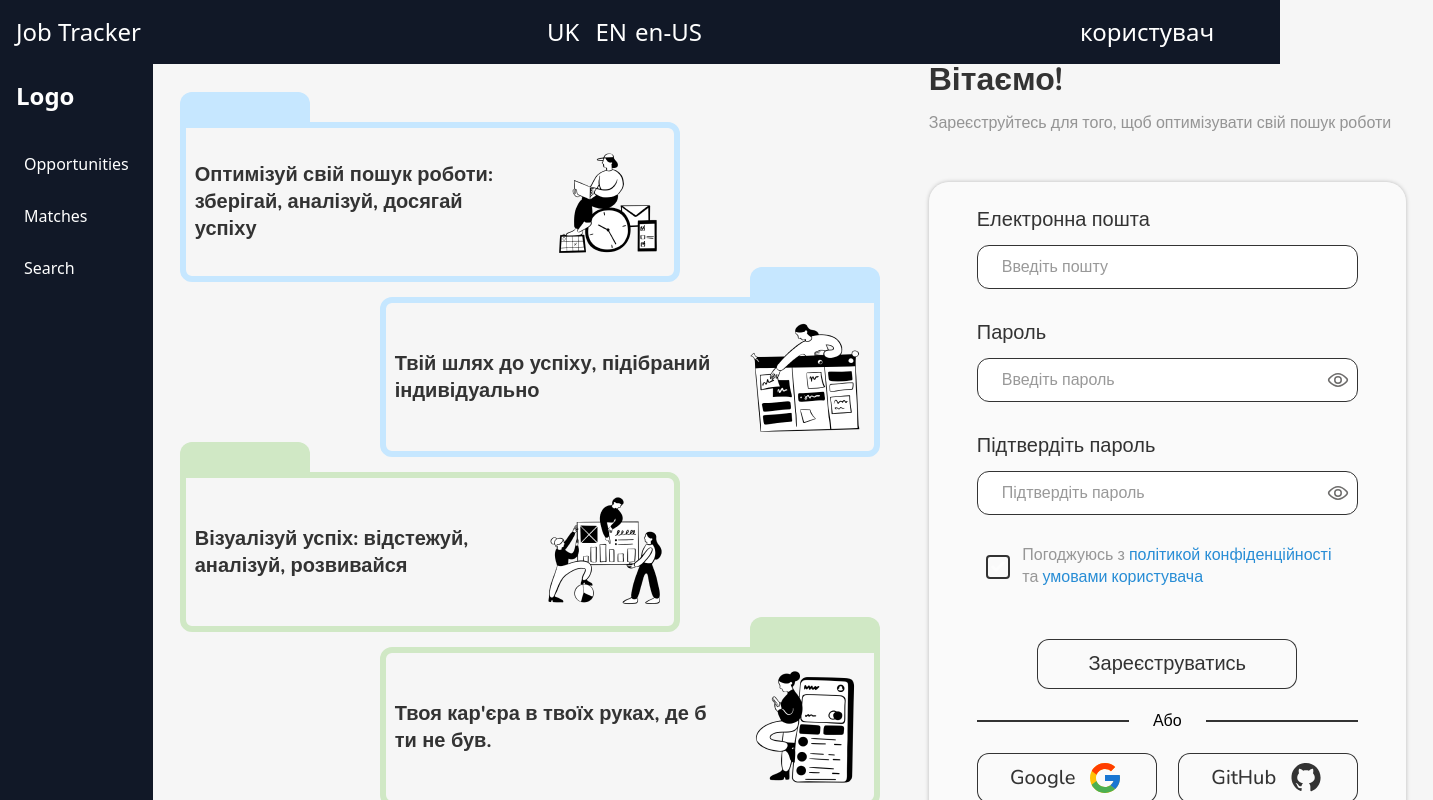
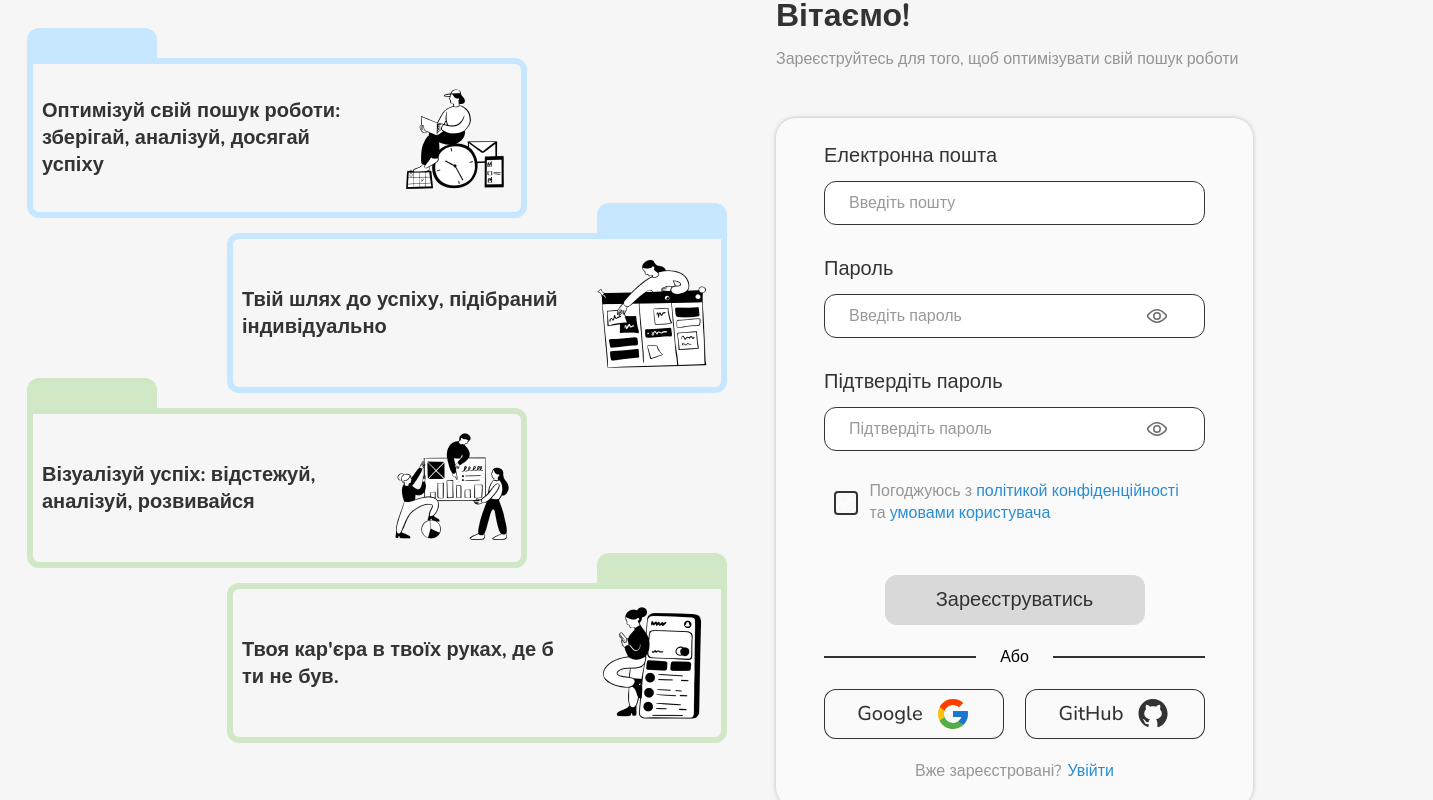
Before and after one commit to baza-trainee/job-tracker-frontend, a React (Vite) app: page /sign-up in a window 1280 px wide. Shown: the top 800 px of the page, 1433 px wide, since content can reach past the window. Built offline with nearby package versions, Linux system fonts and the light colour scheme.

Commit message:
Authorization Layout HTML CSS

```diff
--- a/src/App.tsx
+++ b/src/App.tsx
@@ -14,12 +14,9 @@ function App() {
         <Route path="opportunities" element={<Opportunities />} />
         <Route path="matches" element={<Matches />} />
         <Route path="search" element={<Search />} />
-        <Route
-          path="/sign-up"
-          element={<AuthorizationLayout type="signUp" />}
-        />
-        <Route path="/log-in" element={<AuthorizationLayout type="logIn" />} />
       </Route>
+      <Route path="/sign-up" element={<AuthorizationLayout type="signUp" />} />
+      <Route path="/log-in" element={<AuthorizationLayout type="logIn" />} />
       <Route path="*" element={<Navigate to="/" />} />
     </Routes>
   );
--- a/src/components/checkbox/Checkbox.props.ts
+++ b/src/components/checkbox/Checkbox.props.ts
@@ -1,12 +1,10 @@
 import { FieldErrors, UseFormRegister } from "react-hook-form";
-import { z } from "zod";
-import { RegisterSchema } from "../../pages/auth/useAuth";
 
 export interface CheckboxProps {
-  name: keyof z.infer<typeof RegisterSchema>;
+  name: any;
   className?: string;
   label?: React.ReactNode | string;
-  register: UseFormRegister<z.infer<typeof RegisterSchema>>;
+  register: UseFormRegister<any>;
   errors: FieldErrors;
   type?: "default" | "signUp";
   id?: string;
--- a/src/components/form/FormExample.tsx
+++ b/src/components/form/FormExample.tsx
@@ -7,9 +7,10 @@ import { zodResolver } from "@hookform/resolvers/zod";
 import { Button } from "../buttons/Button/Button";
 
 import { Input } from "../inputs/Input/Input";
+
 import { InputPassword } from "../inputs/InputPassword/InputPassword";
 
-import { RegisterSchema } from "../../pages/auth/useAuth";
+import { SignInSchema } from "../../pages/auth/useAuth";
 
 export const FormExample = () => {
   const [isSending, setIsSending] = useState(false);
@@ -20,18 +21,17 @@ export const FormExample = () => {
     reset,
     resetField,
     formState: { errors, isDirty },
-  } = useForm<z.infer<typeof RegisterSchema>>({
+  } = useForm<z.infer<typeof SignInSchema>>({
     defaultValues: {
-      username: "",
       password: "",
       email: "",
     },
 
-    resolver: zodResolver(RegisterSchema),
+    resolver: zodResolver(SignInSchema),
     mode: "onChange",
   });
 
-  const onSubmit: SubmitHandler<z.infer<typeof RegisterSchema>> = async (
+  const onSubmit: SubmitHandler<z.infer<typeof SignInSchema>> = async (
     data,
   ) => {
     try {
@@ -57,17 +57,6 @@ export const FormExample = () => {
           <Input
             register={register}
             resetField={resetField}
-            key="username"
-            name="username"
-            placeholder="type your name"
-            type="text"
-            label="Ім'я"
-            errors={errors}
-          />
-
-          <Input
-            register={register}
-            resetField={resetField}
             key="email"
             name="email"
             placeholder="type your email"
@@ -75,10 +64,11 @@ export const FormExample = () => {
             className=""
             label="Електронна пошта"
             errors={errors}
-          />
+            />
 
           <InputPassword
             register={register}
+            resetField={resetField}
             key="password"
             name="password"
             placeholder="type your password"
--- a/src/components/form/FormExample/FormExample.tsx
+++ b/src/components/form/FormExample/FormExample.tsx
@@ -9,7 +9,7 @@ import { Button } from "../../buttons/Button/Button";
 import { Input } from "../../inputs/Input/Input";
 import { InputPassword } from "../../inputs/InputPassword/InputPassword";
 
-import { RegisterSchema } from "../../../pages/auth/useAuth";
+import { SignInSchema } from "../../../pages/auth/useAuth";
 
 export const FormExample = () => {
   const [isSending, setIsSending] = useState(false);
@@ -20,18 +20,17 @@ export const FormExample = () => {
     reset,
     resetField,
     formState: { errors, isDirty },
-  } = useForm<z.infer<typeof RegisterSchema>>({
+  } = useForm<z.infer<typeof SignInSchema>>({
     defaultValues: {
-      username: "",
       password: "",
       email: "",
     },
 
-    resolver: zodResolver(RegisterSchema),
+    resolver: zodResolver(SignInSchema),
     mode: "onChange",
   });
 
-  const onSubmit: SubmitHandler<z.infer<typeof RegisterSchema>> = async (
+  const onSubmit: SubmitHandler<z.infer<typeof SignInSchema>> = async (
     data,
   ) => {
     try {
@@ -57,17 +56,6 @@ export const FormExample = () => {
           <Input
             register={register}
             resetField={resetField}
-            key="username"
-            name="username"
-            placeholder="type your name"
-            type="text"
-            label="Ім'я"
-            errors={errors}
-          />
-
-          <Input
-            register={register}
-            resetField={resetField}
             key="email"
             name="email"
             placeholder="type your email"
@@ -79,6 +67,7 @@ export const FormExample = () => {
 
           <InputPassword
             register={register}
+            resetField={resetField}
             key="password"
             name="password"
             placeholder="type your password"
--- a/src/components/inputs/Input/Input.props.ts
+++ b/src/components/inputs/Input/Input.props.ts
@@ -1,13 +1,11 @@
 import { FieldErrors, UseFormRegister } from "react-hook-form";
-import { z } from "zod";
-import { RegisterSchema } from "../../../pages/auth/useAuth";
 
 export interface InputProps {
-  name: keyof z.infer<typeof RegisterSchema>;
+  name: any;
   placeholder: string;
   className?: string;
   label?: string;
-  register: UseFormRegister<z.infer<typeof RegisterSchema>>;
+  register: UseFormRegister<any>
   errors: FieldErrors;
   type?: string;
   value?: string;
--- a/src/components/inputs/Input/Input.tsx
+++ b/src/components/inputs/Input/Input.tsx
@@ -34,7 +34,7 @@ export const Input = ({
           <input
             id={`input-${name}`}
             className={cn(
-              "peer h-11 w-full rounded-xl border px-6 py-2 font-nunito text-base font-medium text-text-primary transition placeholder:font-nunito placeholder:text-text-gray placeholder-shown:border-text-primary focus:border-accent focus:outline-none active:border-accent",
+              "peer h-11 w-full rounded-xl border px-6 py-2 font-nunito text-base font-medium text-text-primary transition placeholder:font-nunito placeholder:text-text-gray placeholder-shown:border-text-primary focus:border-accent focus:outline-none active:border-accent ",
               {
                 ["border-successful"]: !error,
                 ["border-error placeholder-shown:border-error focus:border-error active:border-error"]:
@@ -47,7 +47,7 @@ export const Input = ({
             {...register(name)}
             aria-describedby={`inputError-${name}`}
           />
-          {errors && error ? (
+          {error ? (
             <button
               onClick={() => handleResetField(name)}
               className={
--- a/src/components/inputs/InputPassword/InputPassword.props.ts
+++ b/src/components/inputs/InputPassword/InputPassword.props.ts
@@ -1,15 +1,14 @@
 import { FieldErrors, UseFormRegister } from "react-hook-form";
-import { z } from "zod";
-import { RegisterSchema } from "../../../pages/auth/useAuth";
 
 export interface InputPasswordProps {
-  name: keyof z.infer<typeof RegisterSchema>;
+  name: any;
   placeholder: string;
   className: string;
   label?: string;
-  register: UseFormRegister<z.infer<typeof RegisterSchema>>;
+  register: UseFormRegister<any>;
   errors: FieldErrors;
   type: string;
   value?: string;
   id?: string;
+  resetField(name: string): void;
 }
--- a/src/components/inputs/InputPassword/InputPassword.tsx
+++ b/src/components/inputs/InputPassword/InputPassword.tsx
@@ -75,13 +75,17 @@ export const InputPassword: React.FC<InputPasswordProps> = ({
   className,
   type,
   register,
+  resetField,
   errors,
   label,
   value,
   id,
 }) => {
   const error = errors[name];
-  console.log("Ошибка для пароля:", error);
+
+  const handleResetField = (name: string) => {
+    resetField(name);
+  };
 
   const [showPassword, setShowPassword] = useState(false);
 
@@ -103,7 +107,7 @@ export const InputPassword: React.FC<InputPasswordProps> = ({
           <input
             id={`input-${name}`}
             className={cn(
-              "h-11 w-full rounded-xl border px-6 py-2 font-nunito text-base font-medium text-text-primary transition placeholder:font-nunito placeholder:text-text-gray placeholder-shown:border-text-primary focus:border-accent focus:outline-none active:border-accent",
+              "peer h-11 w-full rounded-xl border py-2 pl-6 pr-16 font-nunito text-base font-medium text-text-primary transition placeholder:font-nunito placeholder:text-text-gray placeholder-shown:border-text-primary focus:border-accent focus:outline-none active:border-accent",
               {
                 ["border-successful"]: !error,
                 ["border-error placeholder-shown:border-error focus:border-error active:border-error"]:
@@ -116,12 +120,60 @@ export const InputPassword: React.FC<InputPasswordProps> = ({
             {...register(name)}
             aria-describedby={`inputError-${name}`}
           />
+          {error ? (
+            <button
+              onClick={() => handleResetField(name)}
+              className={
+                "absolute right-2 top-[50%] mt-auto h-6 translate-y-[-50%] cursor-pointer"
+              }
+            >
+              <svg
+                width="24"
+                height="24"
+                viewBox="0 0 24 24"
+                fill="none"
+                xmlns="http://www.w3.org/2000/svg"
+              >
+                <g id="Icons/cancel_24px">
+                  <path
+                    id="icon"
+                    fillRule="evenodd"
+                    clipRule="evenodd"
+                    d="M12 2C6.47 2 2 6.47 2 12C2 17.53 6.47 22 12 22C17.53 22 22 17.53 22 12C22 6.47 17.53 2 12 2ZM12 20C7.59 20 4 16.41 4 12C4 7.59 7.59 4 12 4C16.41 4 20 7.59 20 12C20 16.41 16.41 20 12 20ZM12 10.59L15.59 7L17 8.41L13.41 12L17 15.59L15.59 17L12 13.41L8.41 17L7 15.59L10.59 12L7 8.41L8.41 7L12 10.59Z"
+                    fill="#FC8972"
+                  />
+                </g>
+              </svg>
+            </button>
+          ) : (
+            <div
+              className={
+                "absolute right-2 top-[50%] mt-auto h-6 translate-y-[-50%] cursor-pointer peer-placeholder-shown:hidden"
+              }
+            >
+              <svg
+                width="24"
+                height="24"
+                viewBox="0 0 24 24"
+                fill="none"
+                xmlns="http://www.w3.org/2000/svg"
+              >
+                <g id="Icons/check_box">
+                  <path
+                    id="icon"
+                    d="M19 3H5C3.9 3 3 3.9 3 5V19C3 20.1 3.9 21 5 21H19C20.1 21 21 20.1 21 19V5C21 3.9 20.1 3 19 3ZM19 19H5V5H19V19ZM17.99 9L16.58 7.58L9.99 14.17L7.41 11.6L5.99 13.01L9.99 17L17.99 9Z"
+                    fill="#D0E8C5"
+                  />
+                </g>
+              </svg>
+            </div>
+          )}
 
           <button
             type="button"
             onClick={toggleShowPassword}
             className={
-              "absolute right-2 top-[50%] mt-auto h-6 translate-y-[-50%] cursor-pointer"
+              "absolute right-9 top-[50%] mt-auto h-6 translate-y-[-50%] cursor-pointer"
             }
           >
             {showPassword ? <EyeClosed_icon /> : <EyeOpen_icon />}
--- a/src/pages/auth/AuthorizationLayout.tsx
+++ b/src/pages/auth/AuthorizationLayout.tsx
@@ -9,29 +9,32 @@ import LoginCardImages from "./LoginImages/LoginCardImages";
 import { Input } from "../../components/inputs/Input/Input";
 import { InputPassword } from "../../components/inputs/InputPassword/InputPassword";
 import Checkbox from "../../components/checkbox/Checkbox";
-import Separator from "../../components/separator/Separator"
+import Separator from "../../components/separator/Separator";
 import { Button } from "../../components/buttons/Button/Button";
 
 //image
 import GoogleLogo from "../../assets/img/Google.svg";
 import GitHubLogo from "../../assets/img/GitHub.svg";
 
-type SignInCardProps = {
+type AuthorizationLayoutProps = {
   type: "signUp" | "logIn";
 };
 
-const SignInCard = ({ type }: SignInCardProps) => {
+const AuthorizationLayout = ({ type }: AuthorizationLayoutProps) => {
   const {
     register,
     handleSubmit,
     resetField,
     onSubmit,
     errors,
-    isDirty,
     isSending,
-  } = useAuthForm();
+    isCleanInputsForm,
+  } = useAuthForm(type);
 
   const isSignUpPage = type === "signUp";
+
+  const error = !!Object.keys(errors).length
+
 
   return (
     <section>
@@ -72,6 +75,7 @@ const SignInCard = ({ type }: SignInCardProps) => {
 
                   <InputPassword
                     register={register}
+                    resetField={resetField}
                     key="password"
                     name="password"
                     placeholder="Введіть пароль"
@@ -84,8 +88,9 @@ const SignInCard = ({ type }: SignInCardProps) => {
                     <>
                       <InputPassword
                         register={register}
-                        key="confirm_password"
-                        name="confirm_password"
+                        resetField={resetField}
+                        key="confirmPassword"
+                        name="confirmPassword"
                         placeholder="Підтвердіть пароль"
                         type="text"
                         label="Підтвердіть пароль"
@@ -117,7 +122,7 @@ const SignInCard = ({ type }: SignInCardProps) => {
                 <Button
                   type="submit"
                   className="mx-auto mt-[50px]"
-                  disabled={!isDirty || isSending}
+                  disabled={isCleanInputsForm() || error ||isSending}
                   variant="ghost"
                   size="big"
                 >
@@ -132,7 +137,6 @@ const SignInCard = ({ type }: SignInCardProps) => {
               <Button
                 type="button"
                 className="flex gap-[12px]"
-                disabled={!isDirty || isSending}
                 variant="ghost"
                 size="small"
               >
@@ -153,7 +157,6 @@ const SignInCard = ({ type }: SignInCardProps) => {
               <Button
                 type="button"
                 className="flex gap-[12px]"
-                disabled={!isDirty || isSending}
                 variant="ghost"
                 size="small"
               >
@@ -191,4 +194,4 @@ const SignInCard = ({ type }: SignInCardProps) => {
     </section>
   );
 };
-export default SignInCard;
+export default AuthorizationLayout;
--- a/src/pages/auth/useAuth.ts
+++ b/src/pages/auth/useAuth.ts
@@ -1,73 +1,125 @@
-import { useState } from "react";
+import { useMemo, useState } from "react";
 import { useForm, SubmitHandler } from "react-hook-form";
 
 import { z } from "zod";
 import { zodResolver } from "@hookform/resolvers/zod";
 
-const nameRegex = /^[a-zA-Zа-яА-ЯіІїЇєЄґҐ.,'’\- ]+$/;
 const passwordRegex =
   /^(?=.*[A-Z\u0400-\u04FF])(?=.*\d)[A-Za-z\u0400-\u04FF\d]{8,}$/;
 const emailRegex =
   /^(([^<>()[\]\\.,;:\s@"]+(\.[^<>()[\]\\.,;:\s@"]+)*)|(".+"))@((\[[0-9]{1,3}\.[0-9]{1,3}\.[0-9]{1,3}\.[0-9]{1,3}])|(([a-zA-Z\-0-9]+\.)+[a-zA-Z]{2,}))$/;
 
-export const RegisterSchema = z.object({
-  username: z
-  .string()
-  .min(1, "Required")
-  .regex(nameRegex, `Regex error`)
-  .max(50, `Max 50}`)
-  .min(2, `Min 2`),
+export const SignInSchema = z
+  .object({
+    email: z
+      .string()
+      .min(1, "Помилка")
+      .max(40, `Max 40`)
+      .regex(emailRegex, `Електронна пошта має містити “@” та “.com”`)
+      .min(4, `Min 4`)
+      .trim(),
 
+    password: z
+      .string()
+      .min(1, "Помилка")
+      .max(50, `Пароль має містити менше 50 символів`)
+      .min(8, `Пароль має містити 8 символів`)
+      .regex(passwordRegex, `Невірний формат`),
+
+    confirmPassword: z
+    .string()
+    .min(1, "Помилка")
+    .max(50, `Пароль має містити менше 50 символів`)
+    .regex(passwordRegex, `Невірний формат`)
+    .min(8, `Пароль має містити 8 символів`),
+
+    terms: z.boolean().refine((value) => value === true, {
+      message: "Дайте згоду",
+    }),
+  })
+  .refine((data) => data.password === data.confirmPassword, {
+    path: ["confirmPassword"],
+    message: "Введенные пароли не совпадают",
+  });
+
+export const LogInSchema = z.object({
   email: z
     .string()
-    .min(1, "Required")
-    .regex(emailRegex, `Regex error`)
+    .min(1, "Помилка")
     .max(40, `Max 40`)
-    .min(4, `Min 4`),
+    .regex(emailRegex, `Електронна пошта має містити “@” та “.com”`)
+    .min(4, `Min 4`)
+    .trim(),
 
   password: z
     .string()
-    .min(1, "Required")
-    .min(8, `Min 8`)
+    .min(1, "Помилка")
+    .max(50, `Пароль має містити менше 8 символів`)
     .regex(passwordRegex, `Regex error`)
-    .max(50, `Max 50`),
-
-  confirm_password: z
-    .string()
-    .min(1, "Required")
-    .min(8, `Min 8`)
-    .regex(passwordRegex, `Regex error`)
-    .max(50, `Max 50`),
-
-  terms: z.boolean().refine((value) => value === true, {
-    message: "Дайте згоду",
-  }),
+    .min(8, `Пароль має містити 8 символів`),
 });
 
-export function useAuthForm() {
+export function useAuthForm(type: "signUp" | "logIn") {
+  console.log("type - ", type);
+
+  const formConfigs = useMemo(() => {
+    return {
+      signUp: {
+        defaultValues: {
+          email: "",
+          password: "",
+          confirmPassword: "",
+          terms: false,
+        },
+        schema: SignInSchema,
+      },
+      logIn: {
+        defaultValues: {
+          email: "",
+          password: "",
+        },
+        schema: LogInSchema,
+      },
+    };
+  }, []);
+
+  const initsSchema = formConfigs[type].schema;
+  const initDefaultValues = formConfigs[type].defaultValues;
+
   const {
     register,
     handleSubmit,
     reset,
+    watch,
     resetField,
-    formState: { errors, isDirty },
-  } = useForm<z.infer<typeof RegisterSchema>>({
-    defaultValues: {
-      email: "",
-      password: "",
-      terms: false,
-    },
-    resolver: zodResolver(RegisterSchema),
+    formState: { errors },
+  } = useForm<z.infer<typeof initsSchema>>({
+    defaultValues: initDefaultValues,
+    resolver: zodResolver(initsSchema),
     mode: "onChange",
   });
 
-  console.log("ERRRR", errors)
-
   const [isSending, setIsSending] = useState(false);
 
-  const onSubmit: SubmitHandler<z.infer<typeof RegisterSchema>> = async (
-    data,
-  ) => {
+  const isCleanInputsForm = () => {
+    const emailWatch = watch("email");
+    const passwordWatch = watch("password");
+    const confirmPasswordWatch = watch("confirmPassword");
+    const termsWatch = watch("terms");
+
+    switch (type) {
+      case "signUp":
+        return !emailWatch || !passwordWatch || !confirmPasswordWatch || !termsWatch;
+
+      case "logIn":
+        return !emailWatch || !passwordWatch;
+
+      default:
+        return "";
+    }
+  };
+
+  const onSubmit: SubmitHandler<z.infer<typeof initsSchema>> = async (data) => {
     try {
       setIsSending(true);
       console.log("data", data);
@@ -86,7 +138,7 @@ export function useAuthForm() {
     resetField,
     onSubmit,
     errors,
-    isDirty,
     isSending,
+    isCleanInputsForm,
   };
 }
```
Also changed, not shown: 1 other file (tests, documents, lock files or other folders).
